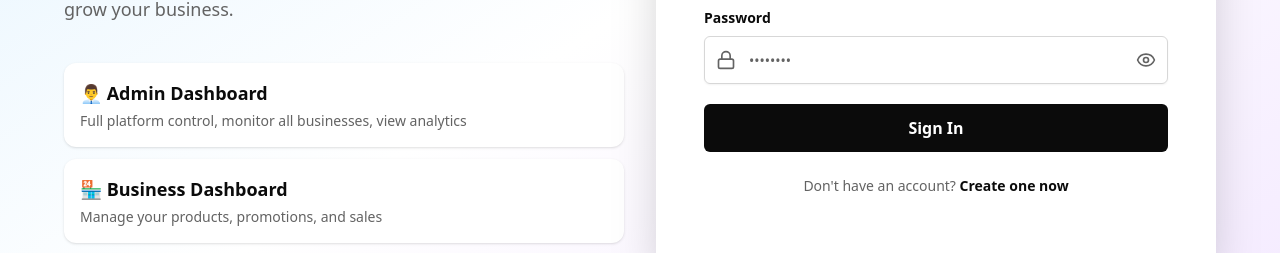
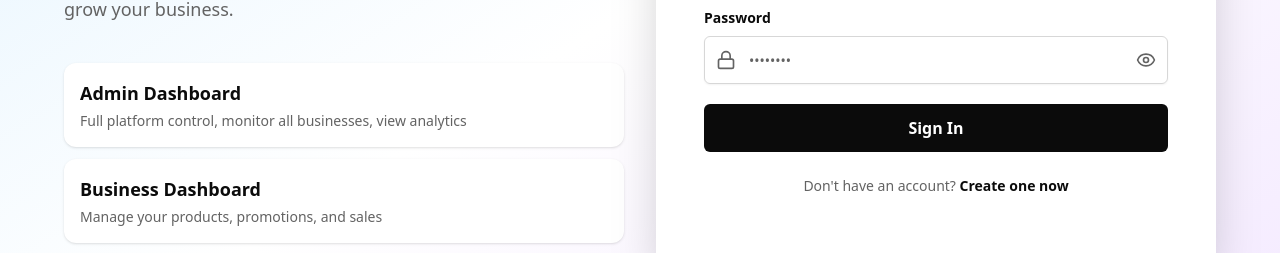
Before and after one commit to ornella-beza/smart-local-commerce, a React (Vite) app: page /login in a window 1280 px wide. Shown: the part 396-649 px from the top of the page. Built offline with nearby package versions, Linux system fonts and the light colour scheme.

Commit message:
Remove cart icons and update navigation menu

```diff
--- a/src/pages/LoginPage.tsx
+++ b/src/pages/LoginPage.tsx
@@ -50,11 +50,11 @@ export function LoginPage() {
             </p>
             <div className="space-y-3 pt-4">
               <div className="p-4 bg-white rounded-xl shadow-sm">
-                <div className="font-bold text-lg mb-1">👨‍💼 Admin Dashboard</div>
+                <div className="font-bold text-lg mb-1">Admin Dashboard</div>
                 <div className="text-sm text-muted-foreground">Full platform control, monitor all businesses, view analytics</div>
               </div>
               <div className="p-4 bg-white rounded-xl shadow-sm">
-                <div className="font-bold text-lg mb-1">🏪 Business Dashboard</div>
+                <div className="font-bold text-lg mb-1">Business Dashboard</div>
                 <div className="text-sm text-muted-foreground">Manage your products, promotions, and sales</div>
               </div>
             </div>
```
